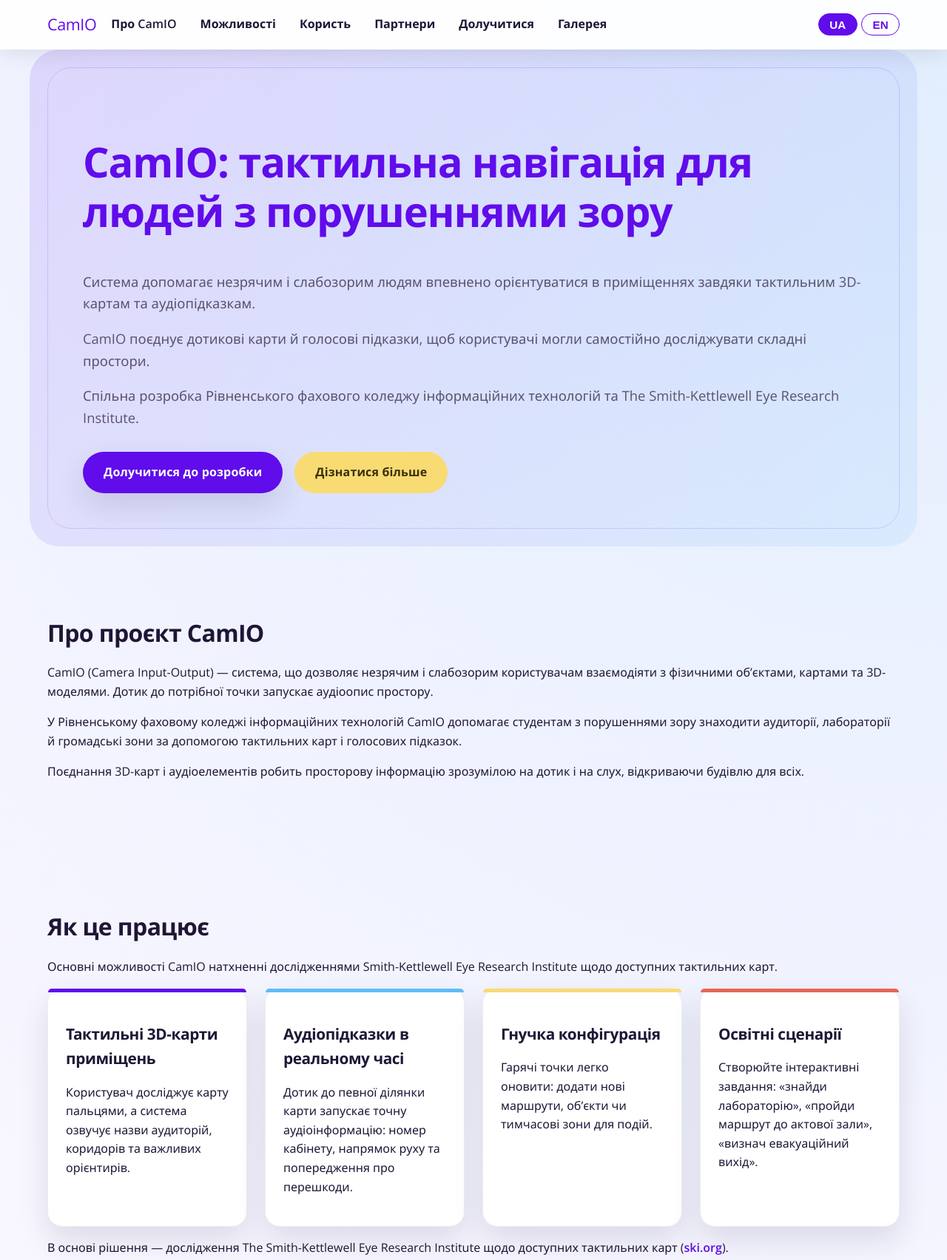
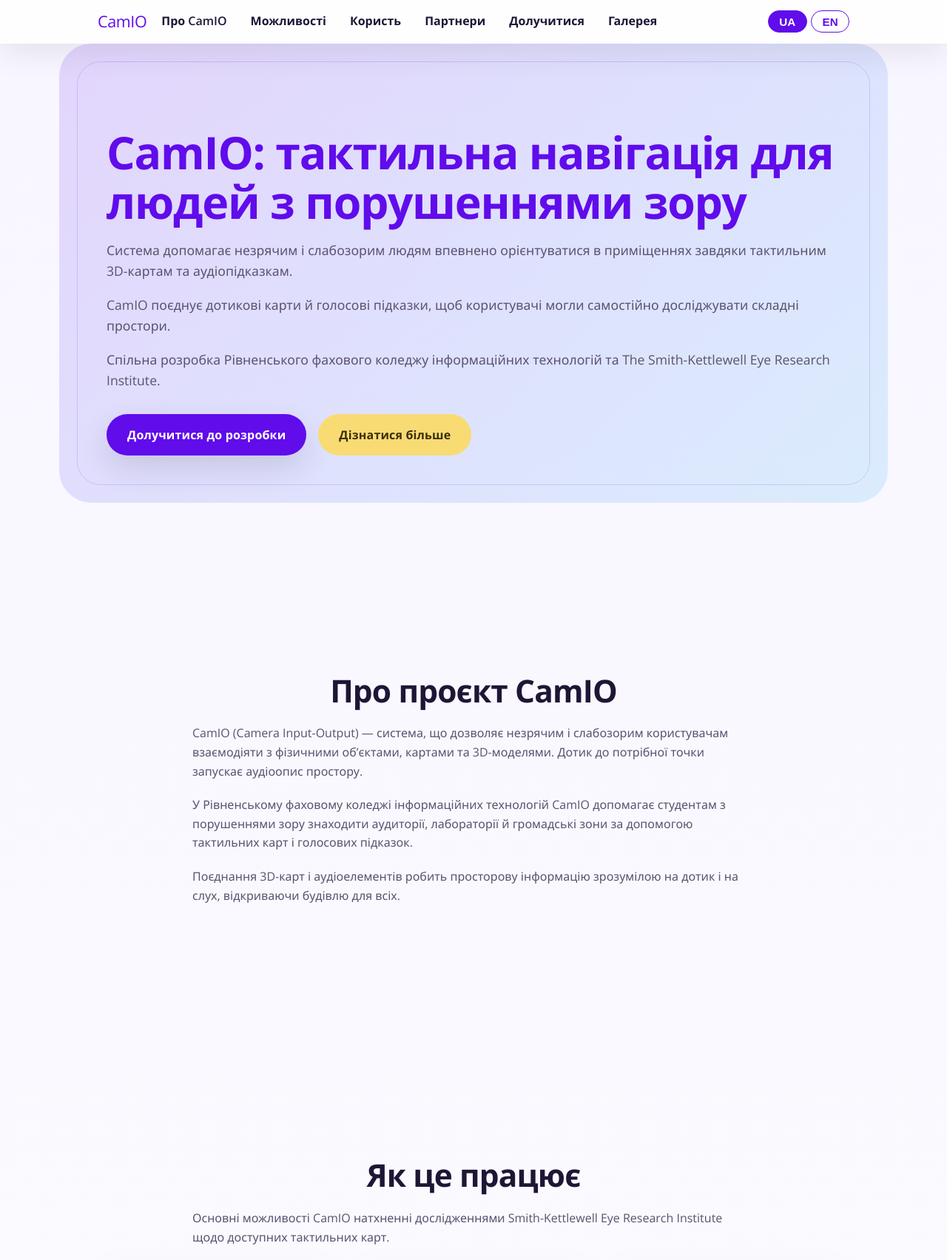
Before and after one commit to RCIT-Rivne/camio_landing, a plain HTML site: page index.html in a window 1280 px wide. Shown: the top 1704 px of the page at 74% size. Drawn offline with nearby package versions, Linux system fonts and the light colour scheme.

Commit message:
updated some layouts

```diff
--- a/index.html
+++ b/index.html
@@ -29,6 +29,11 @@
             --card: #ffffff;
             --stroke: rgba(35, 15, 64, 0.08);
             --shadow: 0 18px 40px rgba(31, 22, 54, 0.12);
+            --max-width: 1120px;
+            --section-pad-y: clamp(3rem, 8vw, 5.75rem);
+            --section-pad-x: clamp(1.25rem, 5vw, 3.25rem);
+            --card-radius: 1.25rem;
+            --card-shadow: 0 25px 70px rgba(16, 8, 30, 0.08);
         }
 
         * {
@@ -38,15 +43,19 @@
         body {
             margin: 0;
             font-family: "Open Sans", "Segoe UI", system-ui, -apple-system, BlinkMacSystemFont, sans-serif;
-            background: radial-gradient(circle at top right, rgba(95, 189, 247, 0.15), transparent 40%), var(--bg);
+            background: linear-gradient(180deg, #f8f6ff 0%, #ffffff 55%, #fffaf2 100%);
             color: var(--fg);
             line-height: 1.6;
             transition: background 0.2s ease;
         }
 
-        body[data-lang="en"] {
-            background: radial-gradient(circle at top left, rgba(249, 219, 116, 0.15), transparent 45%), #f4f2ff;
+        main {
+            display: flex;
+            flex-direction: column;
+            gap: var(--section-pad-y);
+            padding-bottom: var(--section-pad-y);
         }
+
 
         h1, h2, h3, .brand {
             font-family: "Gilroy ExtraBold", "Open Sans", "Segoe UI", system-ui, sans-serif;
@@ -85,18 +94,18 @@
         }
 
         header {
-            background: rgba(255, 255, 255, 0.92);
+            background: rgba(255, 255, 255, 0.9);
             position: sticky;
             top: 0;
             z-index: 999;
-            box-shadow: 0 5px 30px rgba(20, 8, 39, 0.1);
+            box-shadow: 0 15px 40px rgba(20, 8, 39, 0.08);
             backdrop-filter: blur(18px);
         }
 
         .nav-wrapper {
-            max-width: 1200px;
+            max-width: var(--max-width);
             margin: 0 auto;
-            padding: 1rem 1.5rem;
+            padding: 0.75rem var(--section-pad-x);
             display: flex;
             flex-wrap: wrap;
             gap: 1rem;
@@ -185,9 +194,9 @@
         }
 
         .container {
-            max-width: 1200px;
+            max-width: var(--max-width);
             margin: 0 auto;
-            padding: 4rem 1.5rem;
+            padding: var(--section-pad-y) var(--section-pad-x);
         }
 
         .visually-hidden {
@@ -204,13 +213,13 @@
 
         .hero {
             display: grid;
-            grid-template-columns: repeat(auto-fit, minmax(280px, 1fr));
-            gap: 2rem;
+            grid-template-columns: repeat(auto-fit, minmax(320px, 1fr));
+            gap: clamp(2rem, 5vw, 3.5rem);
             align-items: center;
-            min-height: 70vh;
-            background: linear-gradient(135deg, rgba(96, 12, 235, 0.12), rgba(95, 189, 247, 0.12));
-            padding: clamp(2.5rem, 6vw, 4.5rem);
-            border-radius: 2.5rem;
+            min-height: 60vh;
+            background: linear-gradient(135deg, rgba(96, 12, 235, 0.14), rgba(95, 189, 247, 0.2));
+            padding: clamp(2.5rem, 5vw, 4rem);
+            border-radius: 2.75rem;
             position: relative;
             overflow: hidden;
         }
@@ -225,14 +234,16 @@
         }
 
         .hero-title {
-            font-size: clamp(2rem, 6vw, 3.5rem);
-            line-height: 1.2;
+            font-size: clamp(2.2rem, 6vw, 3.8rem);
+            line-height: 1.1;
             color: var(--primary);
+            margin-bottom: 1rem;
         }
 
         .hero p {
-            font-size: 1.15rem;
+            font-size: 1.1rem;
             color: var(--muted);
+            margin-bottom: 1rem;
         }
 
         .actions {
@@ -270,17 +281,17 @@
         }
 
         section {
-            margin-top: 3rem;
             background: transparent;
         }
 
         section + section {
-            margin-top: 4rem;
+            margin-top: 0;
         }
 
         section h2 {
-            font-size: 2rem;
-            margin-bottom: 1rem;
+            font-size: clamp(1.9rem, 4vw, 2.65rem);
+            margin-bottom: 0.75rem;
+            text-align: center;
         }
 
         section h3 {
@@ -288,17 +299,24 @@
             margin-bottom: 0.5rem;
         }
 
+        section > p {
+            max-width: 760px;
+            margin: 0 auto 1.25rem;
+            color: var(--muted);
+        }
+
         .cards {
             display: grid;
             grid-template-columns: repeat(auto-fit, minmax(240px, 1fr));
             gap: 1.5rem;
+            margin-top: 2rem;
         }
 
         .card {
             background: var(--card);
             padding: 1.5rem;
-            border-radius: 1.25rem;
-            box-shadow: var(--shadow);
+            border-radius: var(--card-radius);
+            box-shadow: var(--card-shadow);
             min-height: 230px;
             border: 1px solid var(--stroke);
             position: relative;
@@ -336,10 +354,11 @@
         }
 
         .benefits-list li {
-            background: var(--bg-soft);
+            background: #fff;
             padding: 1.25rem 1.5rem;
-            border-radius: 0.9rem;
-            border: 1px solid var(--stroke);
+            border-radius: 1rem;
+            border: 1px solid rgba(96, 12, 235, 0.12);
+            box-shadow: 0 15px 40px rgba(24, 8, 35, 0.06);
         }
 
         .partners-grid {
@@ -360,9 +379,9 @@
 
         .join-box {
             background: var(--card);
-            border-radius: 1.5rem;
-            padding: 2rem;
-            box-shadow: var(--shadow);
+            border-radius: var(--card-radius);
+            padding: clamp(2rem, 5vw, 3rem);
+            box-shadow: var(--card-shadow);
             border: 1px solid var(--stroke);
             position: relative;
             overflow: hidden;
@@ -380,8 +399,8 @@
         .gallery {
             position: relative;
             overflow: hidden;
-            border-radius: 1.5rem;
-            box-shadow: var(--shadow);
+            border-radius: var(--card-radius);
+            box-shadow: var(--card-shadow);
             background: #160b2c;
         }
 
@@ -641,26 +660,26 @@
                 <div class="gallery-track">
                     <div class="gallery-item">
                         <figure>
-                            <img src="placeholder.jpg" alt="Студент досліджує тактильну 3D-карту коледжу пальцями" data-i18n="gallery.alt1" data-i18n-attr="alt">
-                            <!-- TODO: Замініть placeholder.jpg на реальне фото команди -->
+                            <img src="https://placehold.co/1200x800/600CEB/F9DB74?text=CamIO+Photo+1" alt="Студент досліджує тактильну 3D-карту коледжу пальцями" data-i18n="gallery.alt1" data-i18n-attr="alt">
+                            <!-- TODO: Замініть посилання https://placehold.co/... на реальне фото команди -->
                             <figcaption data-i18n="gallery.figcaption1">Тактильна карта допомагає знайти маршрут.</figcaption>
                         </figure>
                     </div>
                     <div class="gallery-item">
                         <figure>
-                            <img src="placeholder.jpg" alt="Команда розробників тестує CamIO разом з незрячим користувачем" data-i18n="gallery.alt2" data-i18n-attr="alt">
+                            <img src="https://placehold.co/1200x800/5FBDF7/1f1636?text=CamIO+Photo+2" alt="Команда розробників тестує CamIO разом з незрячим користувачем" data-i18n="gallery.alt2" data-i18n-attr="alt">
                             <figcaption data-i18n="gallery.figcaption2">Спільне тестування з користувачами.</figcaption>
                         </figure>
                     </div>
                     <div class="gallery-item">
                         <figure>
-                            <img src="placeholder.jpg" alt="Викладач показує студентам, як працює тактильна карта з аудіопідказками" data-i18n="gallery.alt3" data-i18n-attr="alt">
+                            <img src="https://placehold.co/1200x800/F9DB74/1f1636?text=CamIO+Photo+3" alt="Викладач показує студентам, як працює тактильна карта з аудіопідказками" data-i18n="gallery.alt3" data-i18n-attr="alt">
                             <figcaption data-i18n="gallery.figcaption3">Навчальна демонстрація CamIO.</figcaption>
                         </figure>
                     </div>
                     <div class="gallery-item">
                         <figure>
-                            <img src="placeholder.jpg" alt="3D-модель будівлі Рівненського ІТ коледжу на столі в лабораторії" data-i18n="gallery.alt4" data-i18n-attr="alt">
+                            <img src="https://placehold.co/1200x800/E36756/ffffff?text=CamIO+Photo+4" alt="3D-модель будівлі Рівненського ІТ коледжу на столі в лабораторії" data-i18n="gallery.alt4" data-i18n-attr="alt">
                             <figcaption data-i18n="gallery.figcaption4">3D-моделі будівель для навігації.</figcaption>
                         </figure>
                     </div>
@@ -672,8 +691,8 @@
 
         <section class="container" id="video">
             <h2 data-i18n="video.heading">Відео-демонстрація CamIO</h2>
-            <iframe src="https://www.youtube.com/embed/VIDEO_ID" title="Демонстрація CamIO з тактильною картою" data-i18n="video.title" data-i18n-attr="title" allowfullscreen></iframe>
-            <!-- TODO: Замініть VIDEO_ID на реальне посилання YouTube -->
+            <iframe width="560" height="315" src="https://www.youtube.com/embed/_k0PbLrA2oU?si=t-Vsj1WQjV1EQvCp" title="YouTube video player" frameborder="0" allow="accelerometer; autoplay; clipboard-write; encrypted-media; gyroscope; picture-in-picture; web-share" referrerpolicy="strict-origin-when-cross-origin" allowfullscreen></iframe>
+            <!-- TODO: Замініть посилання на власне відео CamIO -->
             <p data-i18n="video.description">У відео показано, як користувач взаємодіє з тактильною картою й отримує аудіопідказки для орієнтації у просторі.</p>
         </section>
     </main>
@@ -684,8 +703,9 @@
                 <p data-i18n="footer.text">© <span id="year"></span> Рівненський фаховий коледж інформаційних технологій та The Smith-Kettlewell Eye Research Institute. Усі права захищено.</p>
             </div>
             <div class="social-links">
-                <a href="https://rv-it.college" target="_blank" rel="noopener" data-i18n="footer.college">Сайт коледжу</a>
-                <a href="mailto:contact@example.com" data-i18n="footer.email">Email</a>
+                <a href="http://ski.org" target="_blank" rel="noopener" data-i18n="footer.college">SKERI</a>
+                <a href="https://rv-it.college" target="_blank" rel="noopener" data-i18n="footer.college">РФКІТ</a>
+                <a href="mailto:contact@rcit.ukr.education" data-i18n="footer.email">Email</a>
                 <!-- TODO: Замініть contact@example.com на актуальний email -->
                 <a href="#" data-i18n="footer.facebook">Facebook</a>
                 <a href="#" data-i18n="footer.linkedin">LinkedIn</a>
@@ -760,9 +780,11 @@
                 "gallery.alt2": "Команда розробників тестує CamIO разом з незрячим користувачем",
                 "gallery.alt3": "Викладач демонструє роботу тактильної карти з аудіопідказками",
                 "gallery.alt4": "3D-модель будівлі Рівненського ІТ коледжу в лабораторії",
+                "gallery.placeholderLinks": "Поточні плейсхолдери зображень: <a href=\"https://placehold.co/1200x800/600CEB/F9DB74?text=CamIO+Photo+1\" target=\"_blank\" rel=\"noopener\">Фото 1</a>, <a href=\"https://placehold.co/1200x800/5FBDF7/1f1636?text=CamIO+Photo+2\" target=\"_blank\" rel=\"noopener\">Фото 2</a>, <a href=\"https://placehold.co/1200x800/F9DB74/1f1636?text=CamIO+Photo+3\" target=\"_blank\" rel=\"noopener\">Фото 3</a>, <a href=\"https://placehold.co/1200x800/E36756/ffffff?text=CamIO+Photo+4\" target=\"_blank\" rel=\"noopener\">Фото 4</a>.",
                 "video.heading": "Відео-демонстрація CamIO",
                 "video.description": "У відео показано, як користувач взаємодіє з тактильною картою й отримує аудіопідказки для орієнтації у просторі.",
                 "video.title": "Демонстрація CamIO з тактильною картою",
+                "video.placeholderLink": "Плейсхолдер відео: <a href=\"https://www.youtube.com/watch?v=aqz-KE-bpKQ\" target=\"_blank\" rel=\"noopener\">приклад ролика на YouTube</a>, який можна тимчасово використати до появи власної демонстрації.",
                 "footer.text": "© <span id=\"year\"></span> Рівненський фаховий коледж інформаційних технологій та The Smith-Kettlewell Eye Research Institute. Усі права захищено.",
                 "footer.college": "Сайт коледжу",
                 "footer.email": "Email",
@@ -834,9 +856,11 @@
                 "gallery.alt2": "CamIO team tests the system with a blind participant",
                 "gallery.alt3": "Instructor shows how tactile maps trigger audio guidance",
                 "gallery.alt4": "3D model of Rivne IT College building inside the lab",
+                "gallery.placeholderLinks": "Current photo placeholders: <a href=\"https://placehold.co/1200x800/600CEB/F9DB74?text=CamIO+Photo+1\" target=\"_blank\" rel=\"noopener\">Photo 1</a>, <a href=\"https://placehold.co/1200x800/5FBDF7/1f1636?text=CamIO+Photo+2\" target=\"_blank\" rel=\"noopener\">Photo 2</a>, <a href=\"https://placehold.co/1200x800/F9DB74/1f1636?text=CamIO+Photo+3\" target=\"_blank\" rel=\"noopener\">Photo 3</a>, <a href=\"https://placehold.co/1200x800/E36756/ffffff?text=CamIO+Photo+4\" target=\"_blank\" rel=\"noopener\">Photo 4</a>.",
                 "video.heading": "CamIO video demo",
                 "video.description": "The video shows CamIO guiding a user via a tactile map and synchronized audio prompts.",
                 "video.title": "CamIO demo with a tactile map",
+                "video.placeholderLink": "Video placeholder: <a href=\"https://www.youtube.com/watch?v=aqz-KE-bpKQ\" target=\"_blank\" rel=\"noopener\">sample YouTube clip</a> you can embed until your own demo is ready.",
                 "footer.text": "© <span id=\"year\"></span> Rivne IT College & The Smith-Kettlewell Eye Research Institute. All rights reserved.",
                 "footer.college": "College website",
                 "footer.email": "Email",
```
Also changed, not shown: 1 other file.
